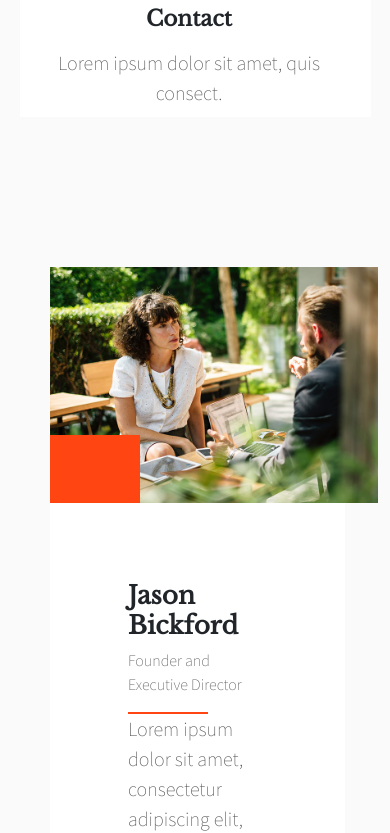
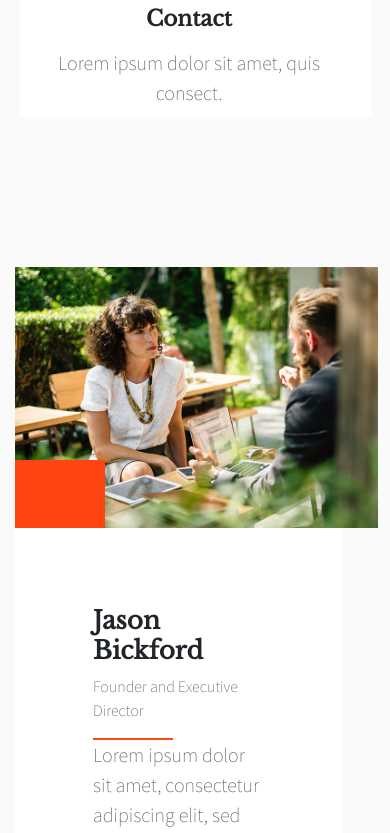
Before and after one commit to raffaelecapaldo/proj-html-vuejs, a Vue app: page / in a window 390 px wide. Shown: the part 2373-3206 px from the top of the page. Built offline with nearby package versions, Linux system fonts and the light colour scheme; a web font is replaced by a local one.

Commit message:
Fixed responsive

```diff
--- a/src/components/Main.vue
+++ b/src/components/Main.vue
@@ -189,9 +189,12 @@ export default {
     }
 
     .ceo {
-        padding-left:50px;
+        padding-left:15px;
     }
-
+    .ceo-info {
+        padding:0;
+        width: 100%;
+    }
 
 }
 
```
